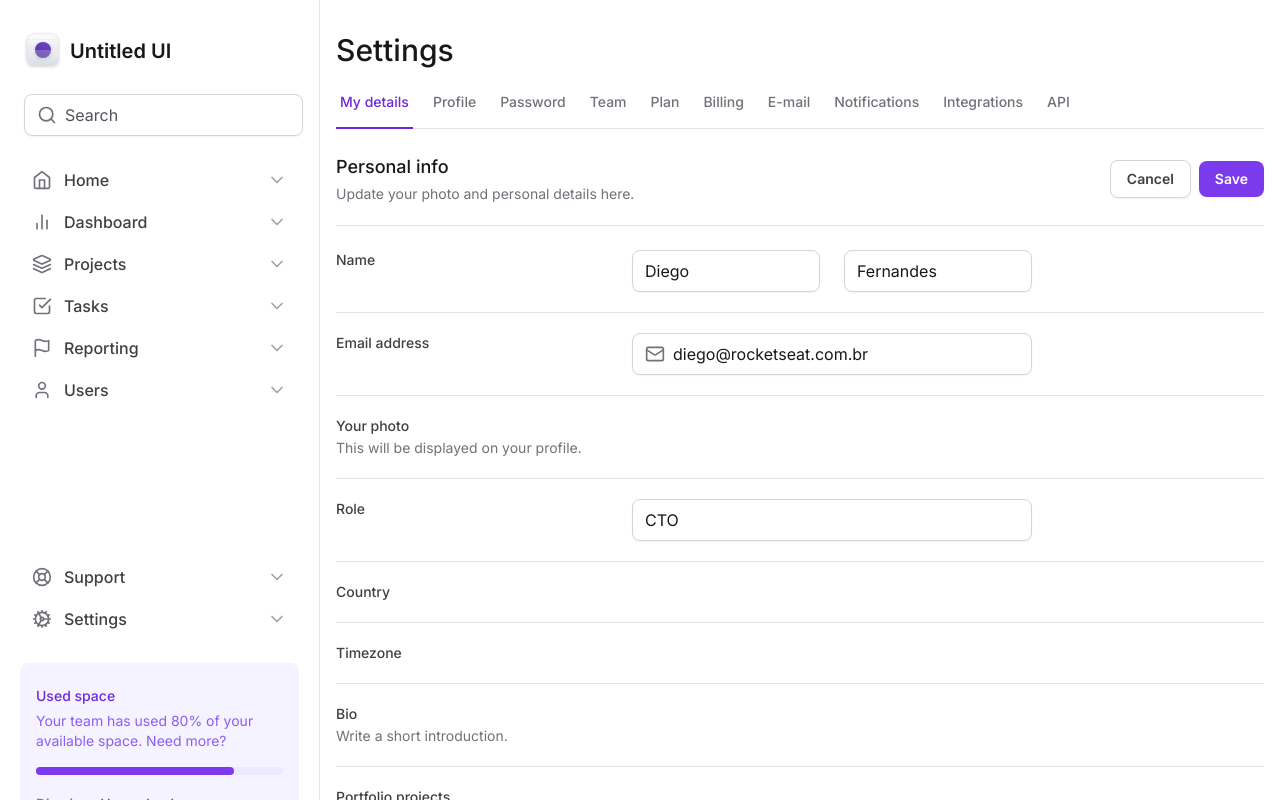
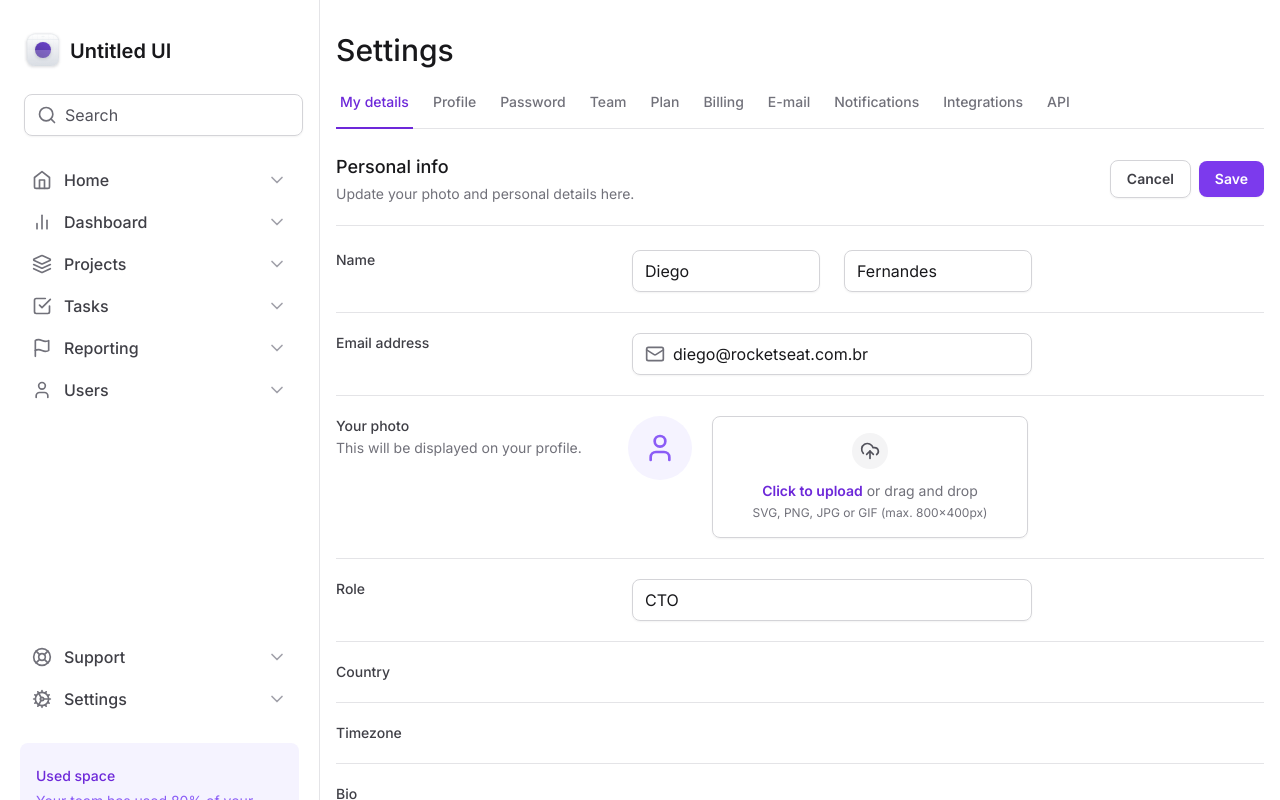
Before and after one commit to ivanrpassos/masterizando-o-tailwind, a Next.js app: page / in a window 1280 px wide. Shown: the top 800 px of the page. Built offline with nearby package versions, Linux system fonts and the light colour scheme.

Commit message:
Aula 17 - Upload do Avatar

```diff
--- a/app/page.tsx
+++ b/app/page.tsx
@@ -1,4 +1,4 @@
-import { Mail } from 'lucide-react'
+import { Mail, UploadCloud, User } from 'lucide-react'
 import * as Input from './components/Input'
 import { SettingsTabs } from './components/SettingsTabs'
 
@@ -85,7 +85,34 @@ export default function Home() {
                 This will be displayed on your profile.
               </span>
             </label>
-            <div />
+            <div className="flex items-start gap-5">
+              <div className="flex h-16 w-16 items-center justify-center rounded-full bg-violet-50">
+                <User className="h-8 w-8 text-violet-500" />
+              </div>
+
+              <label
+                htmlFor="photo"
+                className="hover:bg-violet-25 group flex flex-1 cursor-pointer flex-col items-center gap-3 rounded-lg border border-zinc-300 px-6 py-4 text-center text-zinc-500 shadow-sm hover:border-violet-200 hover:text-violet-500"
+              >
+                <div className="border-6 rounded-full border-zinc-50 bg-zinc-100 p-2 group-hover:border-violet-50 group-hover:bg-violet-100">
+                  <UploadCloud className="h-5 w-5 text-zinc-600 group-hover:text-violet-600" />
+                </div>
+
+                <div className="flex flex-col items-center gap-1">
+                  <span className="text-sm">
+                    <span className="font-semibold text-violet-700">
+                      Click to upload
+                    </span>{' '}
+                    or drag and drop
+                  </span>
+                  <span className="text-xs">
+                    SVG, PNG, JPG or GIF (max. 800x400px)
+                  </span>
+                </div>
+              </label>
+
+              <input type="file" className="sr-only" id="photo" />
+            </div>
           </div>
 
           <div className="grid-cols-form grid gap-3 pt-5">
```
